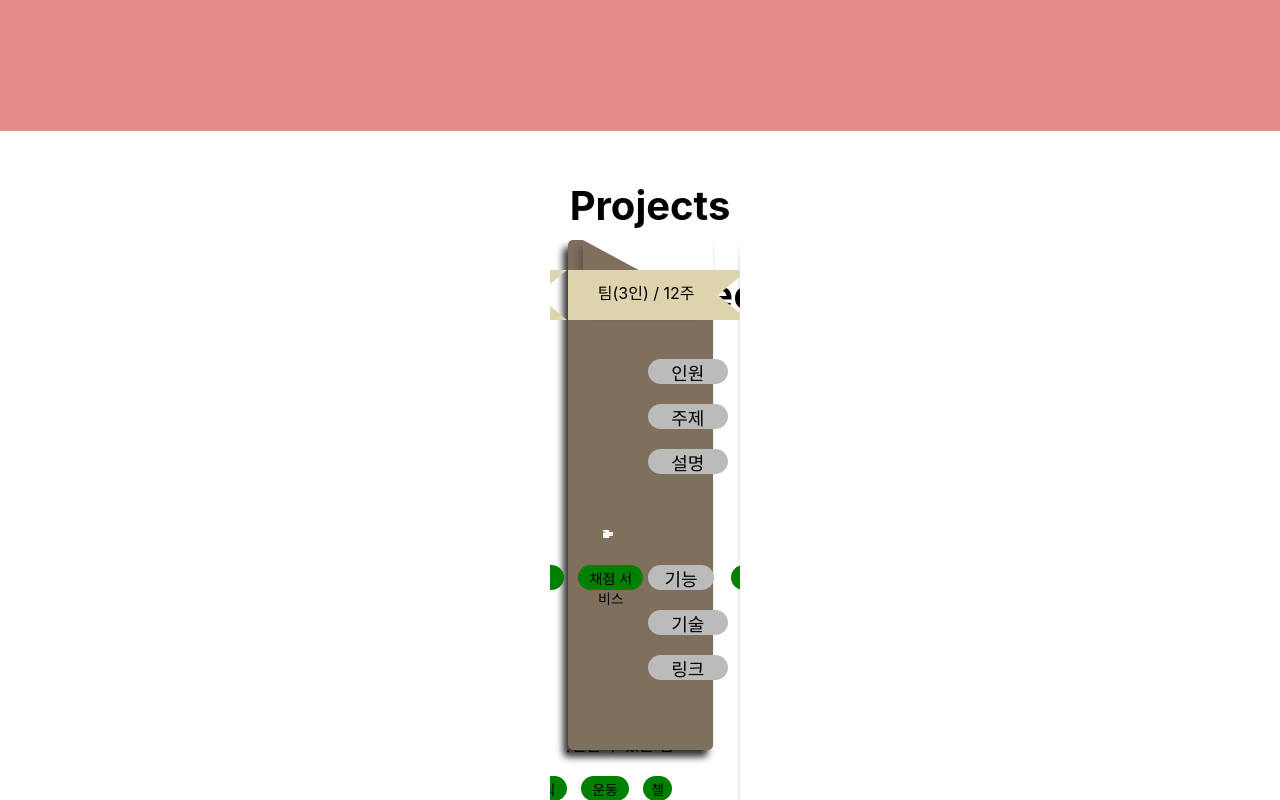
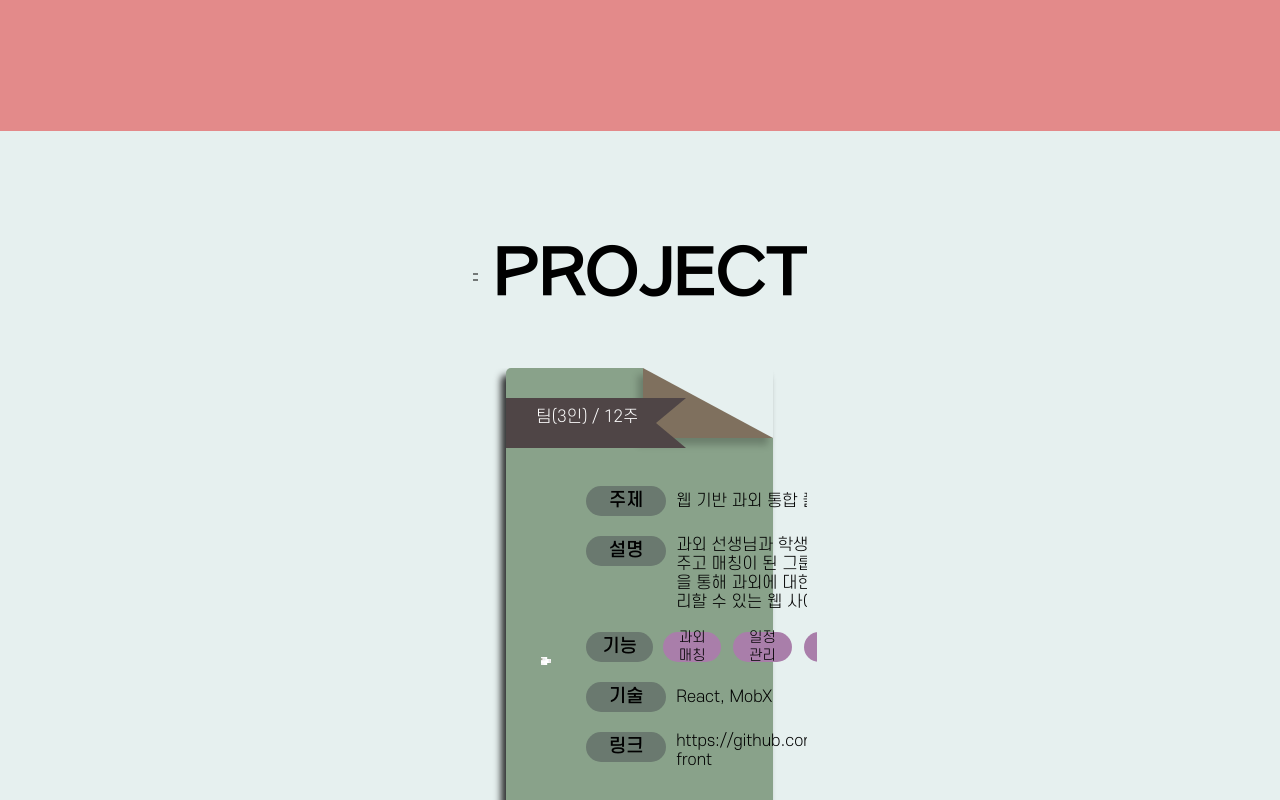
Before and after one commit to swleeee/Portfolio, a React (Create React App) app: page / in a window 1280 px wide. Shown: the part 2840-3640 px from the top of the page. Built offline with nearby package versions, Linux system fonts and the light colour scheme; a web font is replaced by a local one.

Commit message:
기능 수정 : PROJECT 디자인 수정

```diff
--- a/src/components/OuterContainer.js
+++ b/src/components/OuterContainer.js
@@ -8,7 +8,7 @@ const OuterContainer = styled.div`
   //   background-color: #0f147a;
 
   //   background-color: #fa8c00;
-  background-color: ${(props) => (props.bg ? props.bg : '#aaa')};
+  background-color: ${(props) => (props.bg ? props.bg : '#e6f0ef')};
   //   background-color: #dfd6cf;
 
   width: 100%;
--- a/src/components/ProjectCard.js
+++ b/src/components/ProjectCard.js
@@ -58,10 +58,10 @@ function ProjectCard(props) {
             {/* <div>{name}</div> */}
           </ImgBox>
           <Content>
-            <Section>
+            {/* <Section>
               <Subject>인원</Subject>
               <SubContent>{tag}</SubContent>
-            </Section>
+            </Section> */}
             <Section>
               <Subject>주제</Subject>
               <SubContent>{description}</SubContent>
@@ -76,8 +76,7 @@ function ProjectCard(props) {
                 {func &&
                   func.map((item, idx) => {
                     return (
-                      <div>
-                        <Front
+                      <div
                         onMouseOver={() => {
                           //   console.info(idx);
                           setTooltip(idx);
@@ -86,8 +85,7 @@ function ProjectCard(props) {
                           setTooltip(-1);
                         }}
                       >
-                          {item.overview}
-                        </Front>
+                        <Front>{item.overview}</Front>
                         <Back active={Tooltip === idx}>
                           <div>{item.detail}</div>
                           <div></div>
@@ -125,13 +123,16 @@ export default ProjectCard;
 const OuterContainer = styled.div`
   width: 100%;
   //   height: 100%;
-  background-color: white;
+  background-color: #e6f0ef;
   display: flex;
   justify-content: center;
 `;
 const Container = styled.div`
   //   border: 1px solid red;
-  background-color: #7f705e;
+  // background-color: #ce8365;
+  // background-color: #5972a4;
+  background-color: #89a28a;
+
   cursor: pointer;
   width: 80%;
   padding-bottom: 30px;
@@ -139,6 +140,7 @@ const Container = styled.div`
   display: flex;
   flex-direction: column;
   box-shadow: -5px 7px 7px rgba(0, 0, 0, 0.8);
+  // border: 3px solid #e6f0ef;
   border-radius: 5px;
   //   align-items: center;
   //   height: 220px;
@@ -192,11 +194,8 @@ const Title = styled.div`
       font-size: 40px;
       font-weight: 600;
       margin-right: 10px;
+      font-family: SCDream5;
     }
-    // span:nth-of-type(2) {
-    //   border-radius: 50px;
-    //   background-color: red;
-    // }
 
     text-align: center;
     padding: 30px;
@@ -209,7 +208,7 @@ const Title = styled.div`
     width: 0px;
     height: 0px;
     border-bottom: 70px solid #7f705e;
-    border-right: 130px solid white; /*Set to background color, not transparent!*/
+    border-right: 130px solid #e6f0ef;
     // -webkit-box-shadow: 7px 7px 7px rgba(0, 0, 0, 0.3);
     // -moz-box-shadow: 7px 7px 7px rgba(0, 0, 0, 0.3);
     // box-shadow: 2px 7px 7px rgba(0, 0, 0, 0.3);
@@ -225,15 +224,18 @@ const Title = styled.div`
     // width: 130px;
     // height: 70px;
 
-    border: 25px solid #ddd4ae; /* All borders set */
-    border-left: 0; /* Remove left border */
-    border-right: 30px solid transparent; /* Right transparent */
+    border: 25px solid #4f4546;
+
+    border-left: 0;
+    border-right: 30px solid transparent;
     width: 150px;
   }
   div:nth-of-type(4) {
     position: absolute;
     top: 40px;
     left: 30px;
+    color: #fff;
+    font-family: SCDream3;
     // border: 1px solid rgba(0, 0, 0, 0.9);
     // border-radius: 10px;
   }
@@ -263,23 +265,34 @@ const FuncBox = styled.div`
     // min-width: 80px;
     text-align: center;
     // width: 100%;
-    height: 25px;
+    height: 30px;
     padding: 3px 7px;
-    margin: 0 7px;
+    display: flex;
+    align-items: center;
+    justify-content: center;
+    margin-right: 12px;
     box-sizing: border-box;
-    background-color: green;
+    // background-color: #c9bebb;
+    // background-color: #ced9dc;
+    background-color: #a97eaa;
     border-radius: 30px;
     font-size: 14px;
     position: relative;
+    // color: #fff;
+    font-family: SCDream3;
     &:hover {
-      background-color: blue;
+      background-color: #6656a1;
+      color: white;
     }
   }
 `;
 const Subject = styled.div`
   width: 80px;
-  height: 25px;
-  background-color: #bbb;
+  height: 30px;
+  // background-color: #c9bebb;
+  // background-color: #ced9dc;
+  background-color: #6a796f;
+
   border-radius: 30px;
   display: flex;
   justify-content: center;
@@ -287,11 +300,16 @@ const Subject = styled.div`
   //   border: 2px solid green;
   margin-right: 10px;
   font-size: 18px;
+  font-family: SCDream5;
 `;
 const SubContent = styled.div`
   flex: 1;
+  font-family: SCDream3;
+  display: flex;
+  align-items: center;
   a {
     text-decoration: none;
+    color: black;
   }
 `;
 
@@ -300,7 +318,7 @@ const Front = styled.div`
 `;
 const Back = styled.div`
   //   border: 2px solid black;
-  background-color: yellow;
+  background-color: #dd9c62;
 
   position: absolute;
   bottom: 60px;
@@ -310,7 +328,8 @@ const Back = styled.div`
   width: 200px;
   //   height: 230px;
   display: ${(props) => (props.active ? 'block' : 'none')};
-  border: 1px solid;
+  color: black;
+  // border: 1px solid;
   border-radius: 5px;
   padding: 5px;
   > div:nth-of-type(1) {
@@ -326,7 +345,7 @@ const Back = styled.div`
     bottom: -50px;
     left: 50%;
     transform: translateX(-50%);
-    border-top: 30px solid yellow;
+    border-top: 30px solid #dd9c62;
     border-left: 30px solid transparent;
     border-right: 30px solid transparent;
     // border-bottom: none;
--- a/src/containers/About.js
+++ b/src/containers/About.js
@@ -7,7 +7,7 @@ import InnerContainer from '../components/InnerContainer';
 
 function About() {
   return (
-    <OuterContainer bg="#e6f0ef">
+    <OuterContainer>
       <InnerContainer>
         <Title word="ABOUT" />
 
--- a/src/containers/project.js
+++ b/src/containers/project.js
@@ -1,5 +1,13 @@
 import React, { useState, useEffect } from 'react';
 import styled, { keyframes } from 'styled-components';
+import OuterContainer from '../components/OuterContainer';
+import InnerContainer from '../components/InnerContainer';
+import Title from '../components/Title';
+import ProjectCard from '../components/ProjectCard';
+import Slider from 'react-slick';
+import 'slick-carousel/slick/slick.css';
+import 'slick-carousel/slick/slick-theme.css';
+
 import tuthree_img1 from '../images/project/Tuthree/TuThree1.png';
 import tuthree_img2 from '../images/project/Tuthree/TuThree2.png';
 import tuthree_img3 from '../images/project/Tuthree/TuThree3.png';
@@ -30,11 +38,6 @@ import pyhu_img9 from '../images/project/PYHU/PYHU9.png';
 import pyhu_img10 from '../images/project/PYHU/PYHU10.png';
 import pyhu_img11 from '../images/project/PYHU/PYHU11.png';
 import pyhu_img12 from '../images/project/PYHU/PYHU12.png';
-
-import ProjectCard from '../components/ProjectCard';
-import Slider from 'react-slick';
-import 'slick-carousel/slick/slick.css';
-import 'slick-carousel/slick/slick-theme.css';
 
 const settings = {
   dots: true, // 슬라이드 밑에 점 보이게
@@ -147,9 +150,7 @@ function Project() {
   return (
     <OuterContainer>
       <InnerContainer>
-        <Title>
-          <div>Projects</div>
-        </Title>
+        <Title word="PROJECT" />
         {/* <Line /> */}
         {/* <Content> */}
         <SliderContainer {...settings}>
@@ -171,43 +172,6 @@ function Project() {
 
 export default Project;
 
-const OuterContainer = styled.div`
-  //   background-color: #dac3ac;
-  //   background-color: #746454;
-  //   background-color: #7f705e;
-  //   background-color: #6971fb;
-  //   background-color: #0f147a;
-
-  //   background-color: #fa8c00;
-  //   background-color: #ddd4ae;
-
-  width: 100%;
-  display: flex;
-  justify-content: center;
-`;
-const InnerContainer = styled.div`
-  padding: 40px 0;
-  //   overflow: hidden;
-
-  @media (min-width: 992px) and (max-width: 1299.98px) {
-  }
-
-  @media (min-width: 1300px) {
-    width: 1300px;
-  }
-`;
-const Title = styled.div`
-  font-size: 40px;
-  font-weight: bold;
-  //   border-bottom: 1px solid rgba(0, 0, 0, 0.7);
-  width: fit-content;
-  padding: 10px 0;
-  display: flex;
-  //   justify-content: center;
-  width: 100%;
-  //   color: #746454;
-  padding-left: 20px;
-`;
 const Line = styled.div`
   width: 80%;
   height: 1px;
```
Lines whose indentation alone changed are shown as unchanged.
